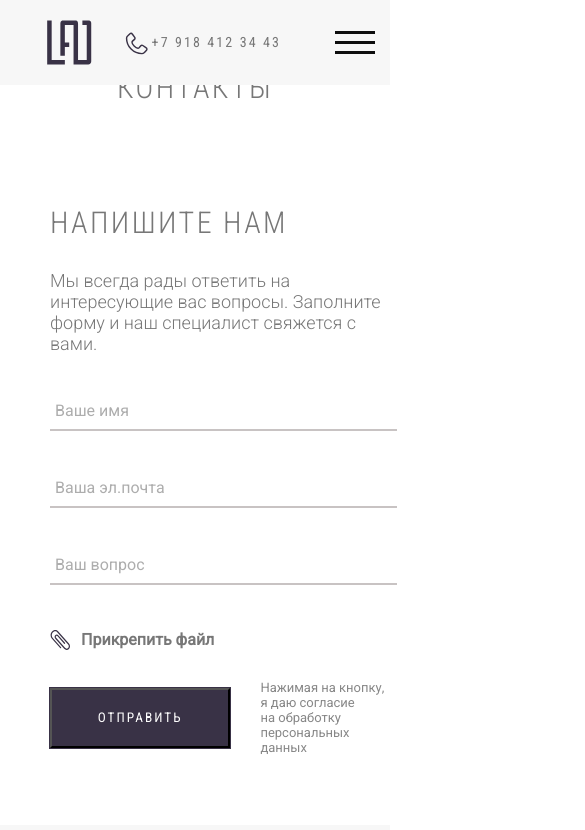
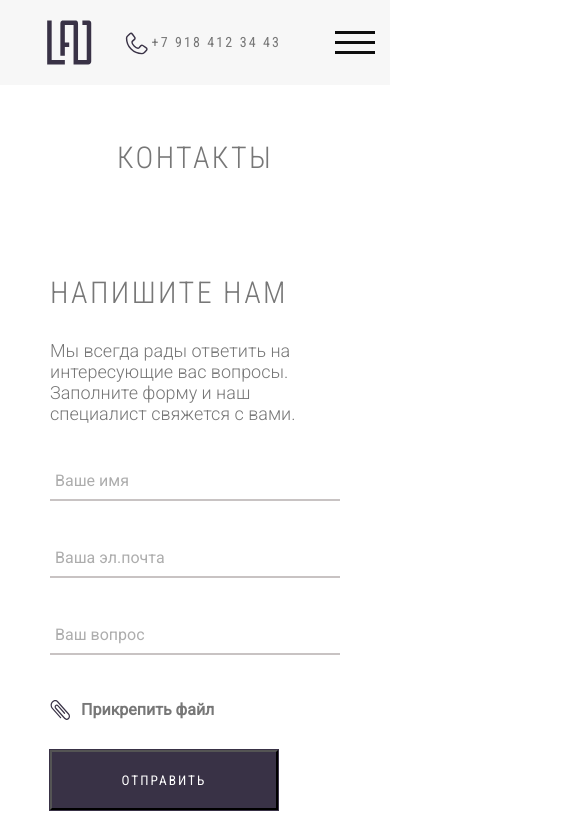
Before and after one commit to arinaab/ladesign-vue, a Vue app: page /contacts in a window 390 px wide. Shown: the top 830 px of the page, 585 px wide, since content can reach past the window. Built offline with nearby package versions, Linux system fonts and the light colour scheme.

Commit message:
add adaptive ContactsView

```diff
--- a/src/components/ContactsApp/style.scss
+++ b/src/components/ContactsApp/style.scss
@@ -6,3 +6,18 @@
     gap: 205px;
   }
 }
+
+@media (max-width: 991px) {
+  .contacts {
+    &__wrapper {
+      flex-direction: column;
+      gap: 70px;
+    }
+  }
+}
+
+@media (max-width: 768px) {
+  .contacts {
+    margin-top: 140px;
+  }
+}
--- a/src/components/OurContacts/style.scss
+++ b/src/components/OurContacts/style.scss
@@ -1,5 +1,4 @@
 .our {
-  //max-width: 260px;
   &__wrapper {
     margin-top: 30px;
     display: flex;
@@ -35,3 +34,24 @@
 p[data-location] {
   width: 53%;
 }
+
+@media (max-width: 991px) {
+  .our {
+    &__wrapper {
+      display: grid;
+      grid-template-columns: repeat(2, 1fr);
+      grid-template-rows: repeat(2, 1fr);
+    }
+  }
+  p[data-location] {
+    width: 100%;
+  }
+}
+@media (max-width: 575px) {
+  .our {
+    &__wrapper {
+      grid-template-columns: 1fr;
+      grid-template-rows: repeat(4, 1fr);
+    }
+  }
+}
--- a/src/components/QuestionApp/style.scss
+++ b/src/components/QuestionApp/style.scss
@@ -54,3 +54,28 @@
     }
   }
 }
+
+@media (max-width: 991px) {
+  .question {
+    &__form {
+      max-width: none;
+      width: 100%;
+      input {
+        width: 100%;
+      }
+    }
+  }
+}
+@media (max-width: 575px) {
+  .question {
+    &__submit {
+      flex-direction: column;
+      align-items: flex-start;
+      p {
+        margin-left: 0;
+        margin-top: 20px;
+        width: 100%;
+      }
+    }
+  }
+}
```
